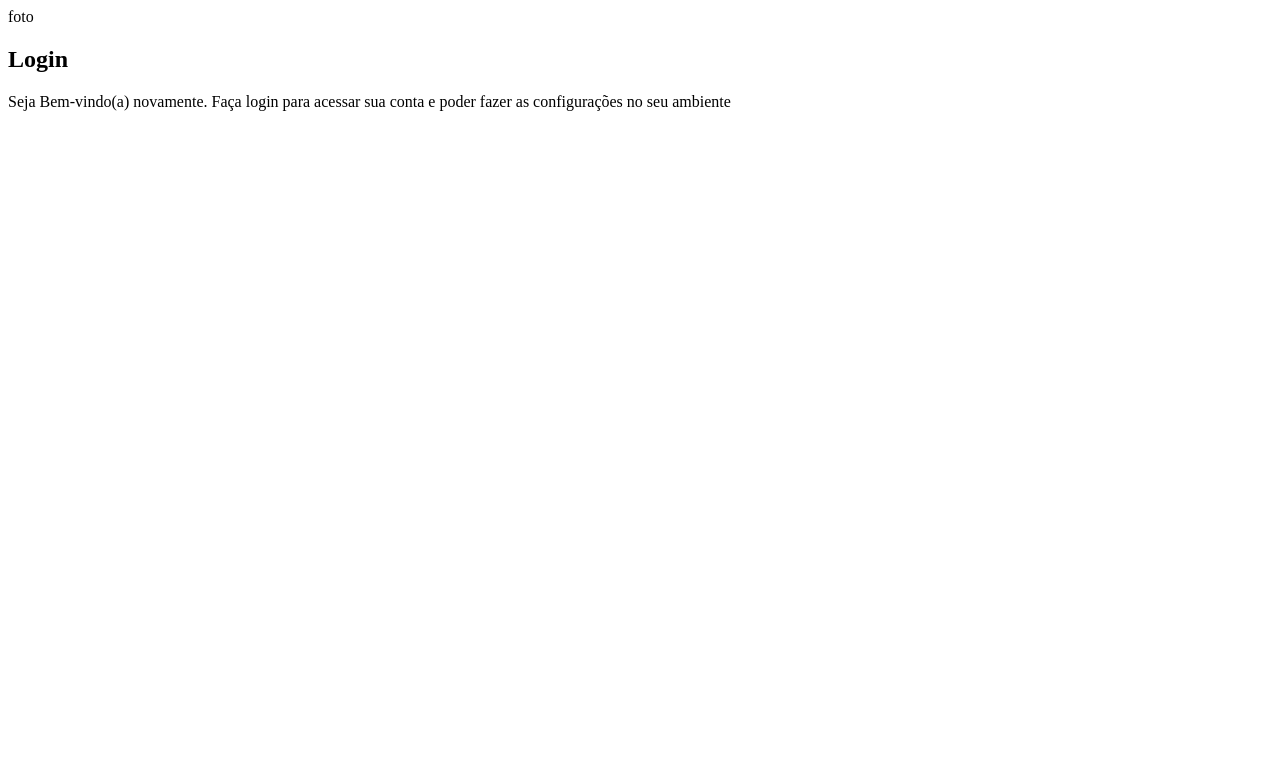
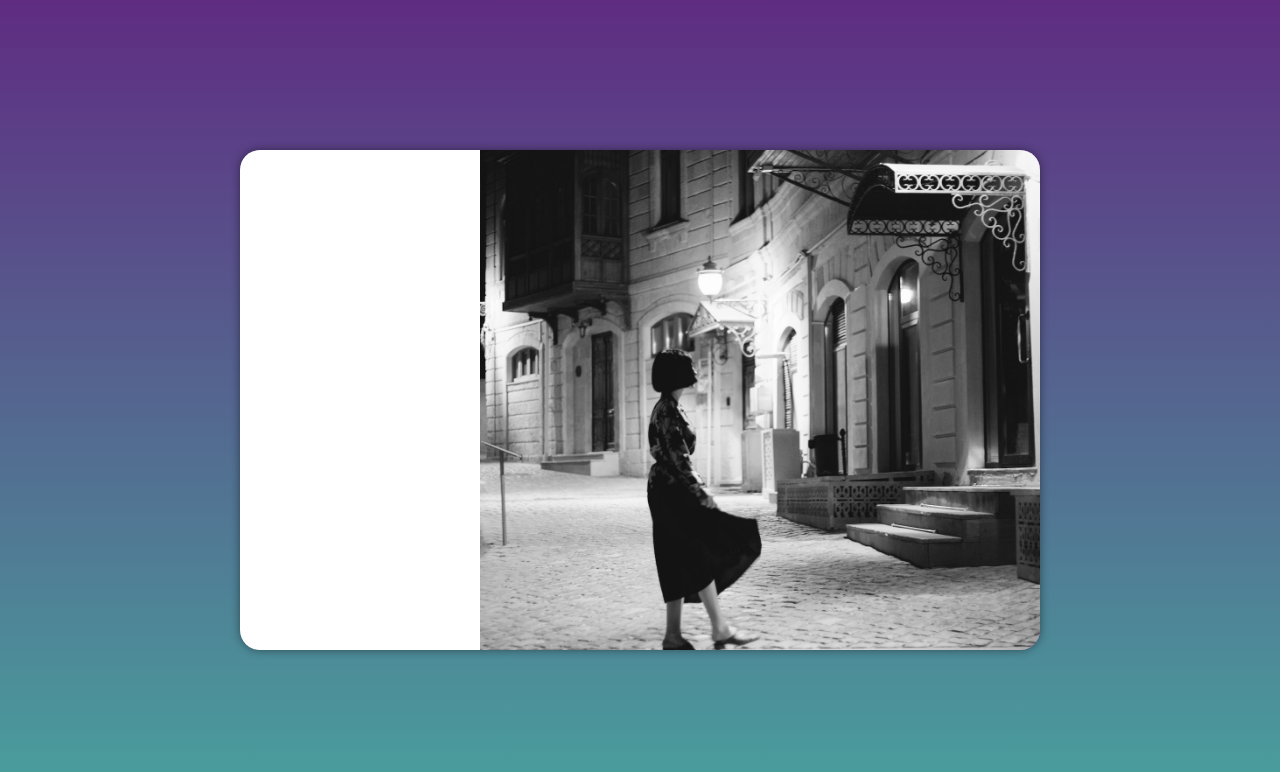
Before and after one commit to gabrieldosanjosgama/projeto-login, a plain HTML site: page index.html in a window 1280 px wide. Drawn offline with Linux system fonts and the light colour scheme.

Commit message:
media-query para outras telas

```diff
--- /dev/null
+++ b/estilos/media-query.css
@@ -0,0 +1,31 @@
+@charset "UTF-8";
+
+@media screen and (min-width: 768px) and (max-width: 992px) {
+    body {background-image: linear-gradient(to top, #49a09d, #5f2c82);}
+    section#login {
+
+        width: 80vw;
+    }
+}
+section#login > div#imagem {
+    fload: left:
+    width: 30%;
+    height:100%;
+
+}
+section#login > div#imagem {
+    float: right;
+    width: 70%;
+}
+@media screen and (min-width: 992px) {
+    body {background-image: linear-gradient(to top, #49a09d, #5f2c82);}
+    section#login {
+        width: 800px;
+
+    }
+    section#login > div#formulario {
+        float:right;
+        width: 50%;
+    }
+
+}
--- a/estilos/style.css
+++ b/estilos/style.css
@@ -5,3 +5,50 @@ paleta de cores
 Verde: #49a09d
 lilás: #5f2c82
  */
+
+ * {
+    font-family: system-ui, -apple-system, BlinkMacSystemFont, 'Segoe UI', Roboto, Oxygen, Ubuntu, Cantarell, 'Open Sans', 'Helvetica Neue', sans-serif;
+    padding: 0px;
+    margin: 0px;
+    box-sizing: border-box;
+ }
+
+ body, html {
+    background-color: #5f2c82;
+    height: 100vh;
+    width: 100vw;
+ }
+ main {
+    position: relative;
+    height: 100vh;
+    width: 100vw;
+ }
+ section#login {
+    position: absolute;
+    top: 50%;
+    left: 50%;
+    transform: translate(-50%, -50%);
+    overflow: hidden;
+
+
+    background-color: white;
+    width: 250px;
+    height: 500px;
+    border-radius: 20px;
+    box-shadow: 0px 0px 10px rgba(0, 0, 0, 0.450);
+
+    transition: width .3s, height .3s;
+    -o-transition-timing-function: ease;
+
+ }
+ section#login > div#imagem {
+    display: block;
+    background: #5f2c82 url(../imagens/pexels-sevil-yeva-15114397\ \(1\).jpg) no-repeat ;
+    height: 200px;
+    background-position: left;
+    background-size: cover;
+ }
+ section#login > div#formulario {
+    display: block;
+    padding: 10px;
+ }
--- a/index.html
+++ b/index.html
@@ -6,12 +6,13 @@
     <meta name="viewport" content="width=device-width, initial-scale=1.0">
     <title>Login</title>
     <link rel="stylesheet" href="estilos/style.css">
+    <link rel="stylesheet" href="estilos/media-query.css">
 </head>
 <body>
     <main>
         <section id="login">
             <div id="imagem">
-                foto
+
             </div>
             <div id="formulario">
                 <h1>Login</h1>
```
